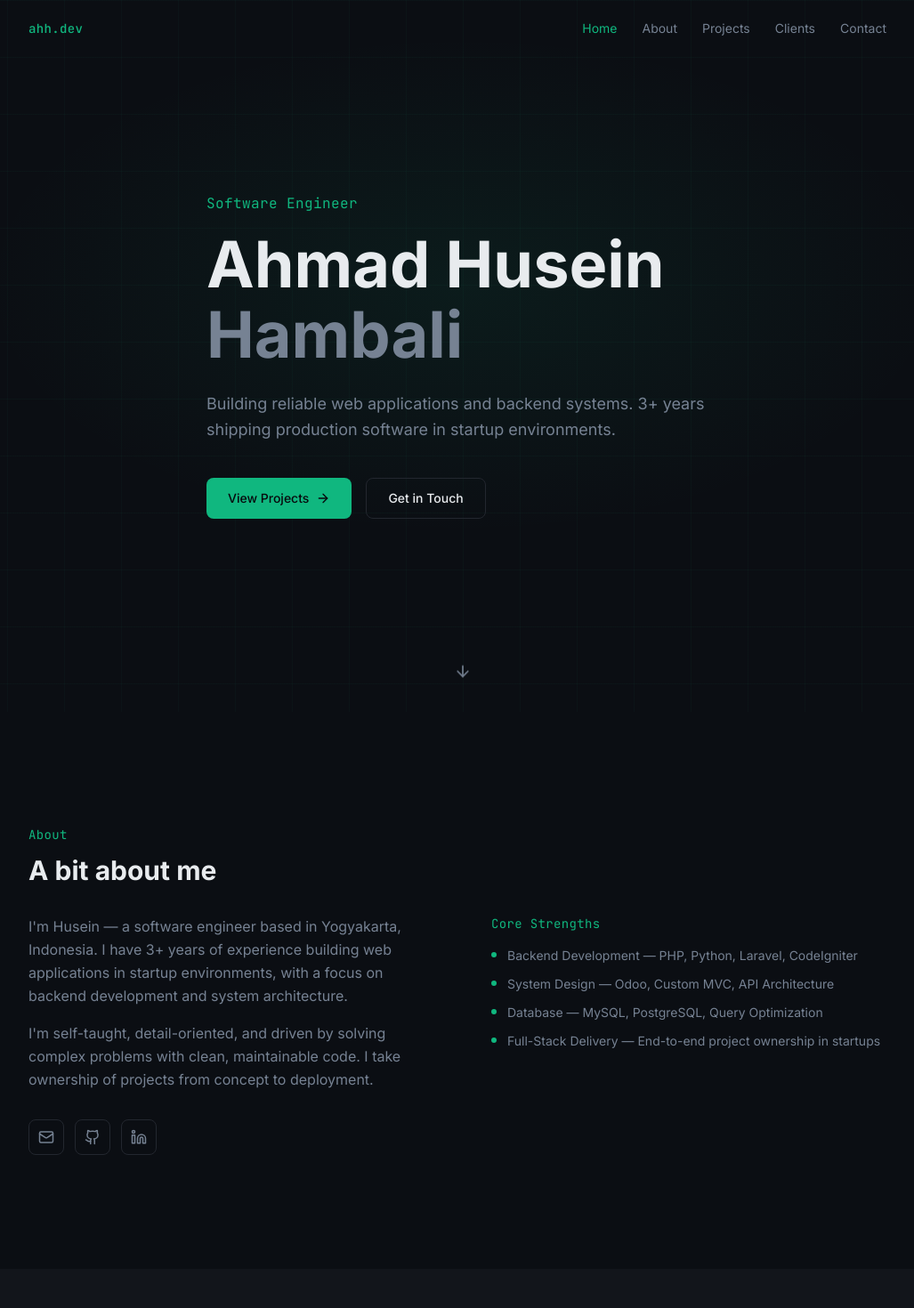
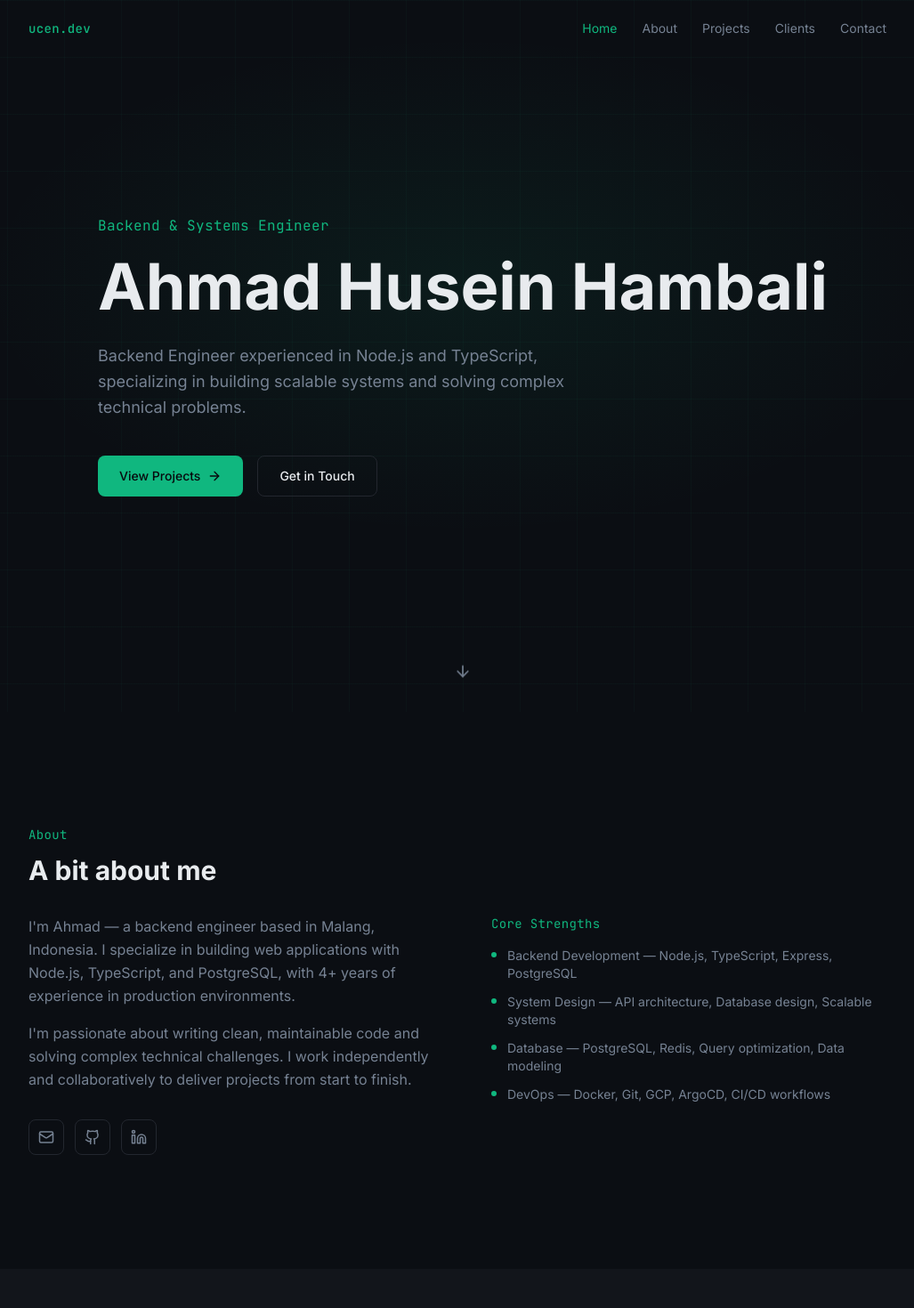
Before and after one commit to ucencode/ucencode.github.io, a React (Vite) app: page / in a window 1280 px wide. Shown: the top 1470 px of the page at 89% size, without its empty margins (120-1147 px from the left). Built offline with nearby package versions, Linux system fonts and the light colour scheme.

Commit message:
feat: update personal information and skills across multiple components

```diff
--- a/src/components/About.tsx
+++ b/src/components/About.tsx
@@ -19,15 +19,10 @@ const About = () => {
           <SectionReveal delay={100}>
             <div className="space-y-4 text-muted-foreground leading-relaxed">
               <p>
-                I'm Husein — a software engineer based in Yogyakarta, Indonesia.
-                I have 3+ years of experience building web applications in
-                startup environments, with a focus on backend development and
-                system architecture.
+                I'm Ahmad — a backend engineer based in Malang, Indonesia. I specialize in building web applications with Node.js, TypeScript, and PostgreSQL, with 4+ years of experience in production environments.
               </p>
               <p>
-                I'm self-taught, detail-oriented, and driven by solving
-                complex problems with clean, maintainable code. I take
-                ownership of projects from concept to deployment.
+                I'm passionate about writing clean, maintainable code and solving complex technical challenges. I work independently and collaboratively to deliver projects from start to finish.
               </p>
             </div>
 
--- a/src/components/Contact.tsx
+++ b/src/components/Contact.tsx
@@ -66,7 +66,7 @@ const Contact = () => {
                 <div className="p-2.5 rounded-lg border border-border">
                   <MapPin size={18} />
                 </div>
-                <span className="text-sm">Sleman, Yogyakarta, Indonesia</span>
+                <span className="text-sm">Malang, Indonesia</span>
               </div>
 
               <div className="flex items-center gap-3 pt-4">
--- a/src/components/Footer.tsx
+++ b/src/components/Footer.tsx
@@ -18,12 +18,12 @@ const Footer = () => {
       <div className="max-w-5xl mx-auto px-6">
         <div className="flex flex-col md:flex-row items-start md:items-center justify-between gap-8">
           <div>
-            <p className="font-mono text-sm text-primary mb-1">ahh.dev</p>
+            {/* <p className="font-mono text-sm text-primary mb-1">ahh.dev</p> */}
             <p className="text-xs text-muted-foreground">
               {socialLinks.email}
             </p>
             <p className="text-xs text-muted-foreground">
-              Sleman, Yogyakarta, Indonesia
+              Malang, Indonesia
             </p>
           </div>
 
--- a/src/components/Header.tsx
+++ b/src/components/Header.tsx
@@ -55,7 +55,7 @@ const Header = () => {
           onClick={() => scrollTo("#home")}
           className="font-mono text-sm font-medium text-primary tracking-wide hover:opacity-80 transition-opacity"
         >
-          ahh.dev
+          ucen.dev
         </button>
 
         {/* Desktop nav */}
--- a/src/components/Hero.tsx
+++ b/src/components/Hero.tsx
@@ -16,21 +16,19 @@ const Hero = () => {
 
       <div className="relative z-10 max-w-5xl mx-auto px-6 py-32">
         <p className="font-mono text-primary text-sm md:text-base mb-4 tracking-wide animate-fade-in">
-          Software Engineer
+          Backend & Systems Engineer
         </p>
 
         <h1 className="text-4xl sm:text-5xl md:text-6xl lg:text-7xl font-bold text-foreground leading-[1.1] mb-6 animate-fade-up">
-          Ahmad Husein
+          Ahmad Husein Hambali
           <br />
-          <span className="text-muted-foreground">Hambali</span>
         </h1>
 
         <p
           className="text-base md:text-lg text-muted-foreground max-w-xl mb-10 leading-relaxed animate-fade-up"
           style={{ animationDelay: "150ms" }}
         >
-          Building reliable web applications and backend systems. 3+ years
-          shipping production software in startup environments.
+          Backend Engineer experienced in Node.js and TypeScript, specializing in building scalable systems and solving complex technical problems.
         </p>
 
         <div
@@ -56,7 +54,7 @@ const Hero = () => {
       {/* Scroll indicator */}
       <button
         onClick={() => scrollTo("about")}
-        className="absolute bottom-8 left-1/2 -translate-x-1/2 text-muted-foreground hover:text-foreground transition-colors animate-fade-in"
+        className="absolute bottom-8 left-1/2 -translate-x-1/2 text-muted-foreground hover:text-foreground transition-colors animate-fade-in cursor-pointer"
         style={{ animationDelay: "600ms" }}
         aria-label="Scroll to about section"
       >
--- a/src/data/projects.ts
+++ b/src/data/projects.ts
@@ -115,8 +115,8 @@ export const socialLinks = {
 };
 
 export const coreStrengths = [
-  "Backend Development — PHP, Python, Laravel, CodeIgniter",
-  "System Design — Odoo, Custom MVC, API Architecture",
-  "Database — MySQL, PostgreSQL, Query Optimization",
-  "Full-Stack Delivery — End-to-end project ownership in startups",
+  "Backend Development — Node.js, TypeScript, Express, PostgreSQL",
+  "System Design — API architecture, Database design, Scalable systems",
+  "Database — PostgreSQL, Redis, Query optimization, Data modeling",
+  "DevOps — Docker, Git, GCP, ArgoCD, CI/CD workflows",
 ];
```
